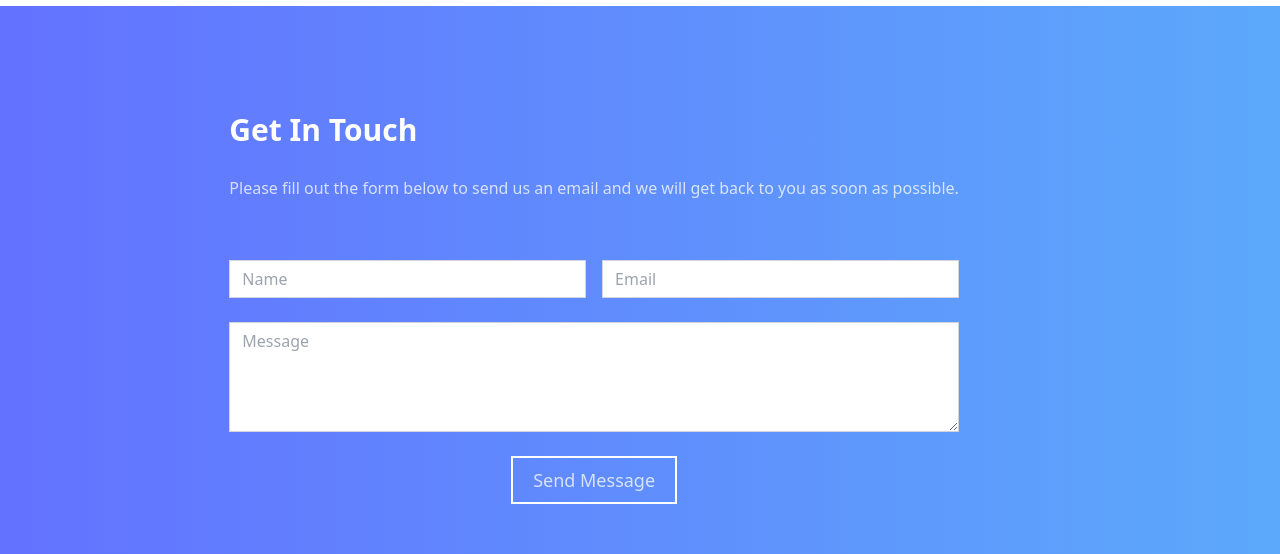
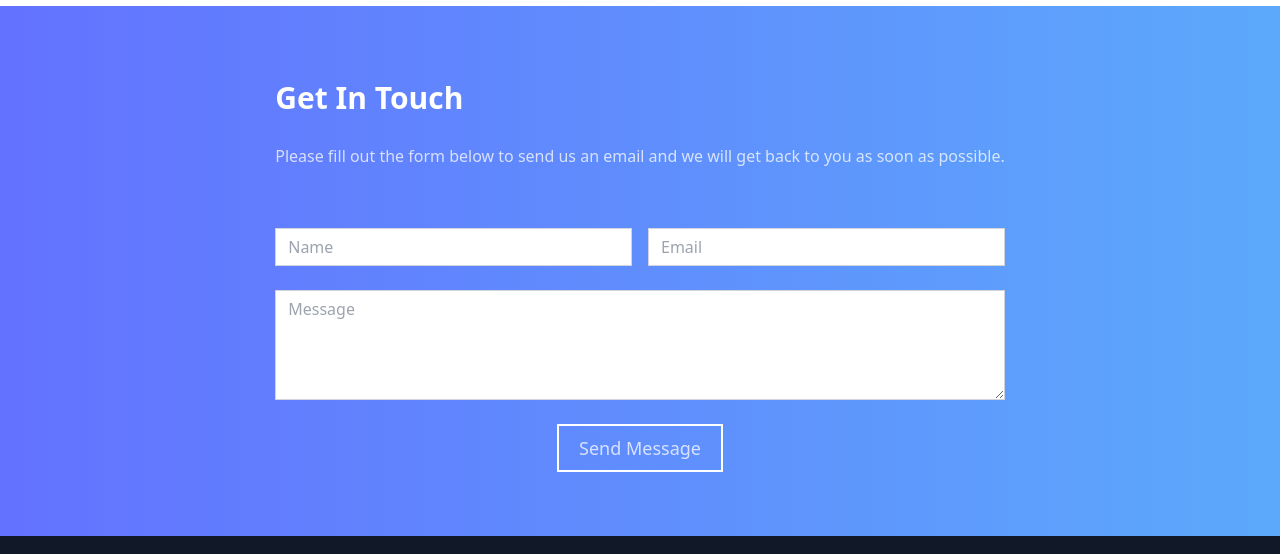
Before and after one commit to FeynmanZhou/test-spc, a Next.js app: page / in a window 1280 px wide. Shown: the part 1890-2444 px from the top of the page. Built offline with nearby package versions, Linux system fonts and the light colour scheme.

Commit message:
fix the centering of the contact component

```diff
--- a/components/ui/Contact/contact.jsx
+++ b/components/ui/Contact/contact.jsx
@@ -39,10 +39,9 @@ const Contact = () => {
     <div>
       <div
         id="feedback"
-        className="py-24 bg-gradient-to-r from-[#6372ff] to-[#5ca9fb] text-white text-opacity-75"
+        className="py-16 bg-gradient-to-r from-[#6372ff] to-[#5ca9fb] text-white text-opacity-75"
       >
-        <div className="container mx-auto px-4  w-2/3">
-          <div className="flex">
+        <div className="container mx-auto px-4 flex items-center justify-center">
           <div className="">
             <div className="mb-10">
               <h2 className="text-white mt-2.5 mb-3.5 pb-3.5 text-3xl font-bold relative">
@@ -118,7 +117,6 @@ const Contact = () => {
         </div>
       </div>
     </div>
-    </div>
   );
 };
 
```
Lines whose indentation alone changed are shown as unchanged.
